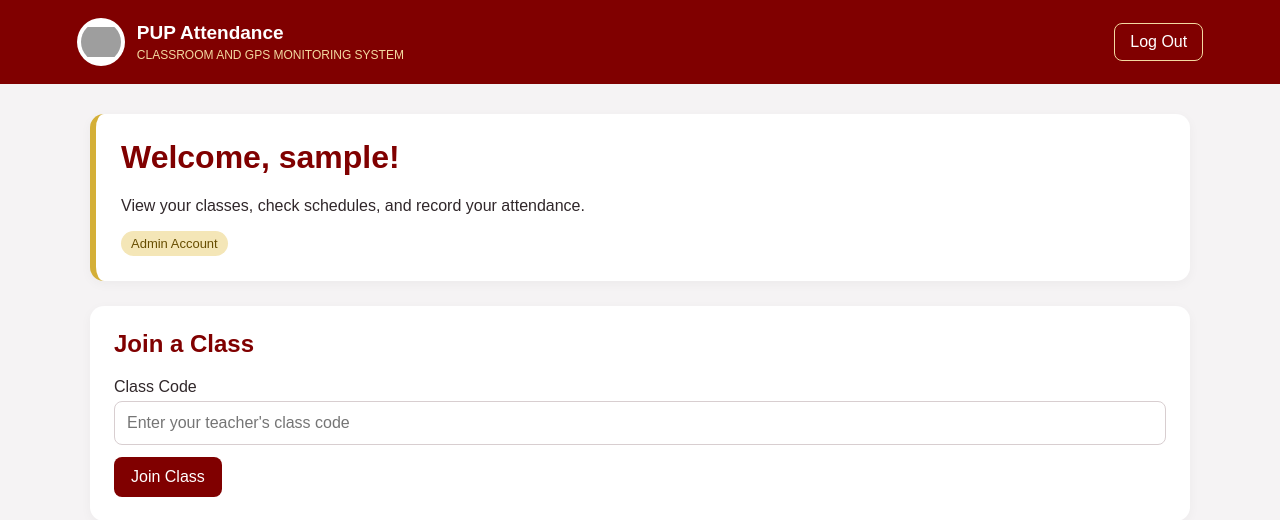
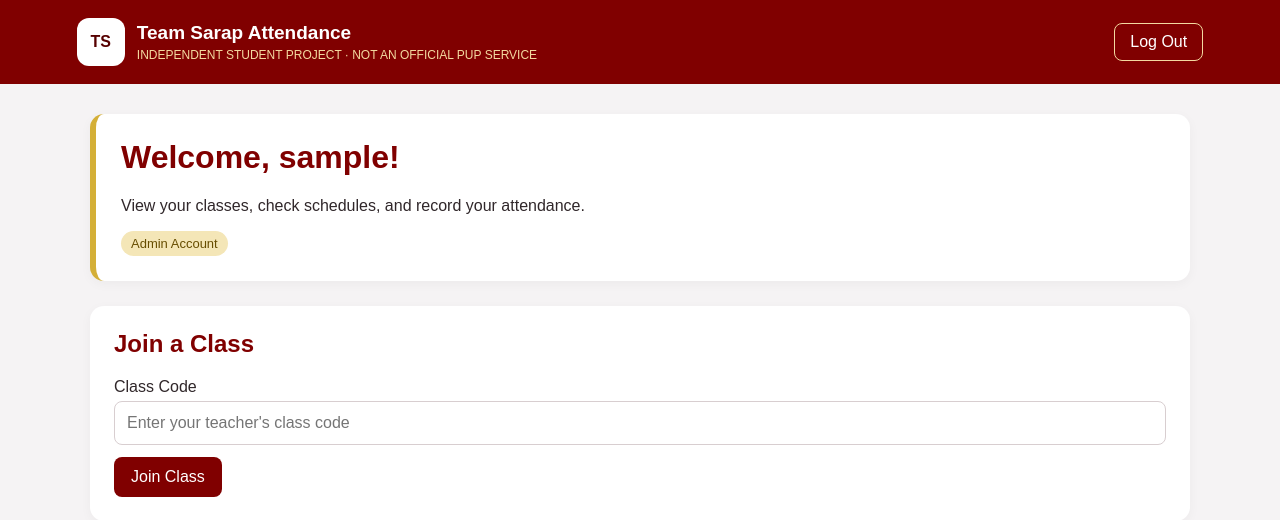
Before and after one commit to ejvpunelas-cpu/gps-attendance-system, a Flask app: template templates/dashboard.html in a window 1280 px wide. Shown: the top 520 px of the page. Run offline with Flask 3, Linux system fonts and the light colour scheme; the template is opened without the code that fills it: most values are stand-ins (such as "Sample title", 1, 10 or a date in 2020); grey boxes are pictures that could not be loaded.

Commit message:
Remove official PUP branding from legacy dashboard template

```diff
--- a/templates/dashboard.html
+++ b/templates/dashboard.html
@@ -3,7 +3,7 @@
 <head>
     <meta charset="UTF-8">
     <meta name="viewport" content="width=device-width, initial-scale=1.0">
-    <title>Dashboard | PUP Attendance</title>
+    <title>Dashboard | Team Sarap Student Project</title>
 
     <style>
         * {
@@ -213,15 +213,11 @@
 
 <header>
     <div class="brand">
-        <img
-            src="https://upload.wikimedia.org/wikipedia/en/thumb/2/2e/Polytechnic_University_of_the_Philippines.svg/240px-Polytechnic_University_of_the_Philippines.svg.png"
-            alt="PUP logo"
-            onerror="this.style.display='none'"
-        >
+        <div aria-hidden="true" style="width:48px;height:48px;display:grid;place-items:center;background:#fff;border-radius:12px;color:#570000;font-weight:800;">TS</div>
 
         <div>
-            <h2>PUP Attendance</h2>
-            <p>CLASSROOM AND GPS MONITORING SYSTEM</p>
+            <h2>Team Sarap Attendance</h2>
+            <p>INDEPENDENT STUDENT PROJECT · NOT AN OFFICIAL PUP SERVICE</p>
         </div>
     </div>
 
```
